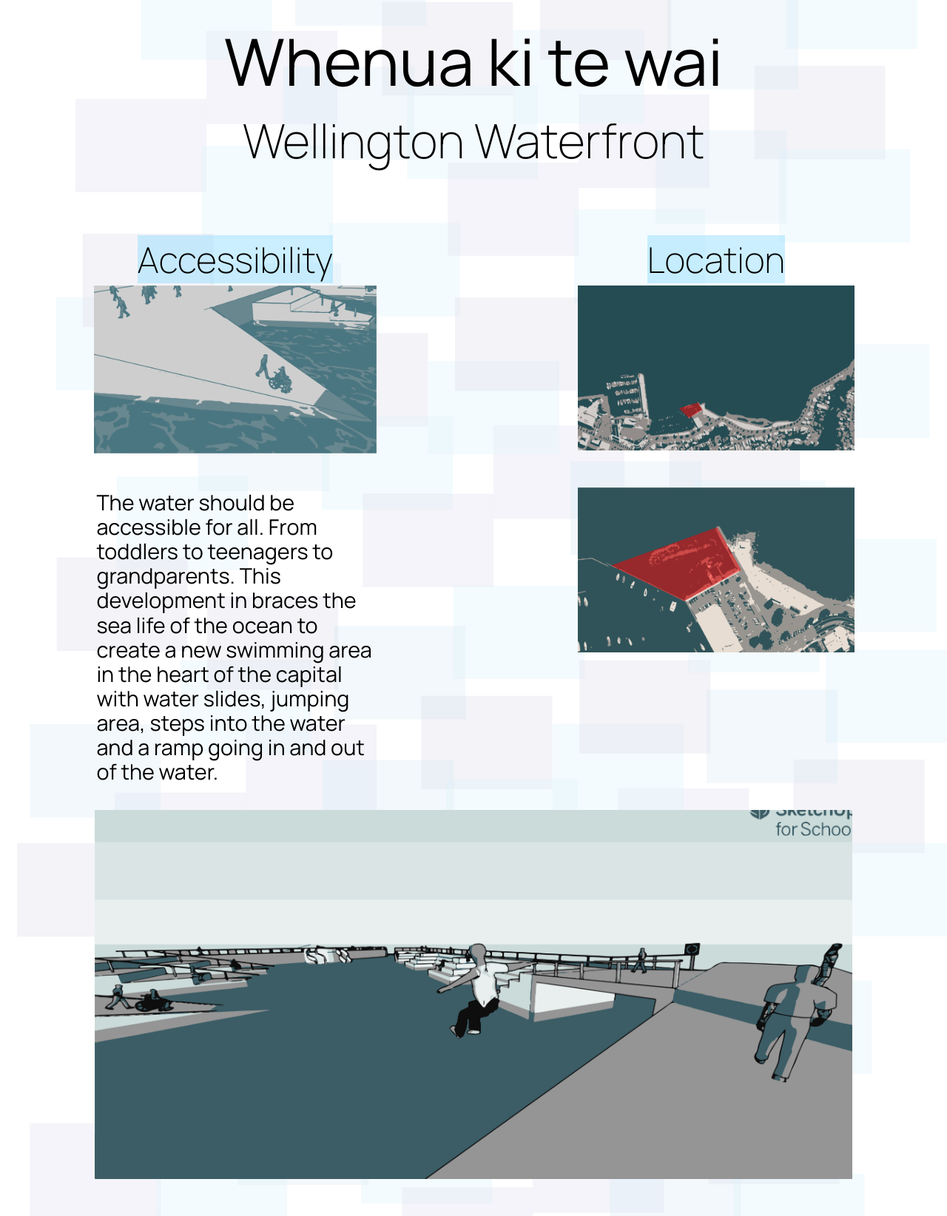
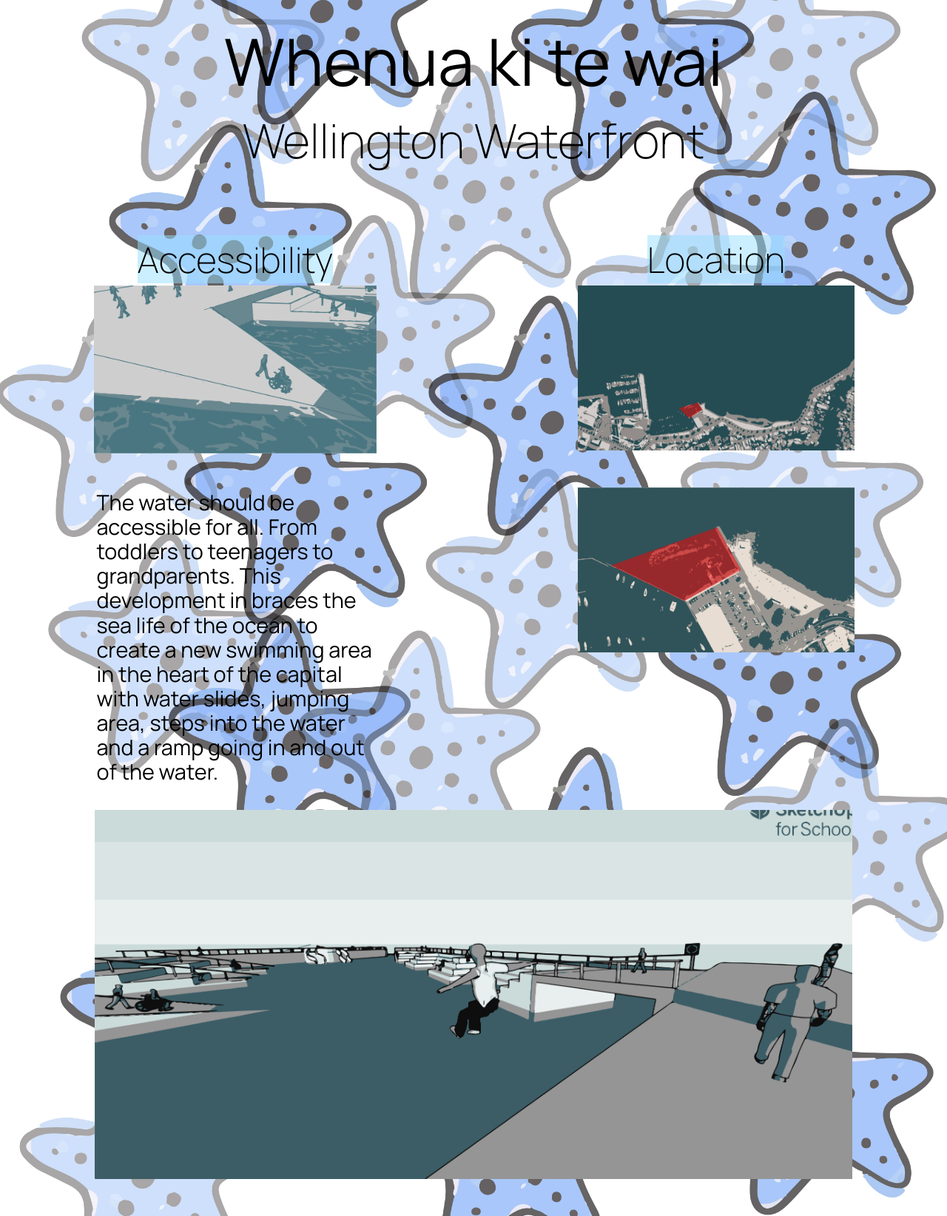
Before and after one commit to JanuFoley/Assesment_13DVC, a Flask app: page / in a window 1280 px wide. Shown: the whole page at 74% size. Run offline with Flask 3, Linux system fonts and the light colour scheme.

Commit message:
background

```diff
--- a/static/DVC_WATERFRONT.css
+++ b/static/DVC_WATERFRONT.css
@@ -84,7 +84,7 @@ img {
     background-position: center;
     background-repeat: no-repeat;
     background-size: cover;
-    background-image: url("/static/images/Website Development-10.jpg");
+    background-image: url("/static/images/Website Development-19.jpg");
 }
 
 a:link {
```
Also changed, not shown: static/Images/Website Development-19.jpg (added).
